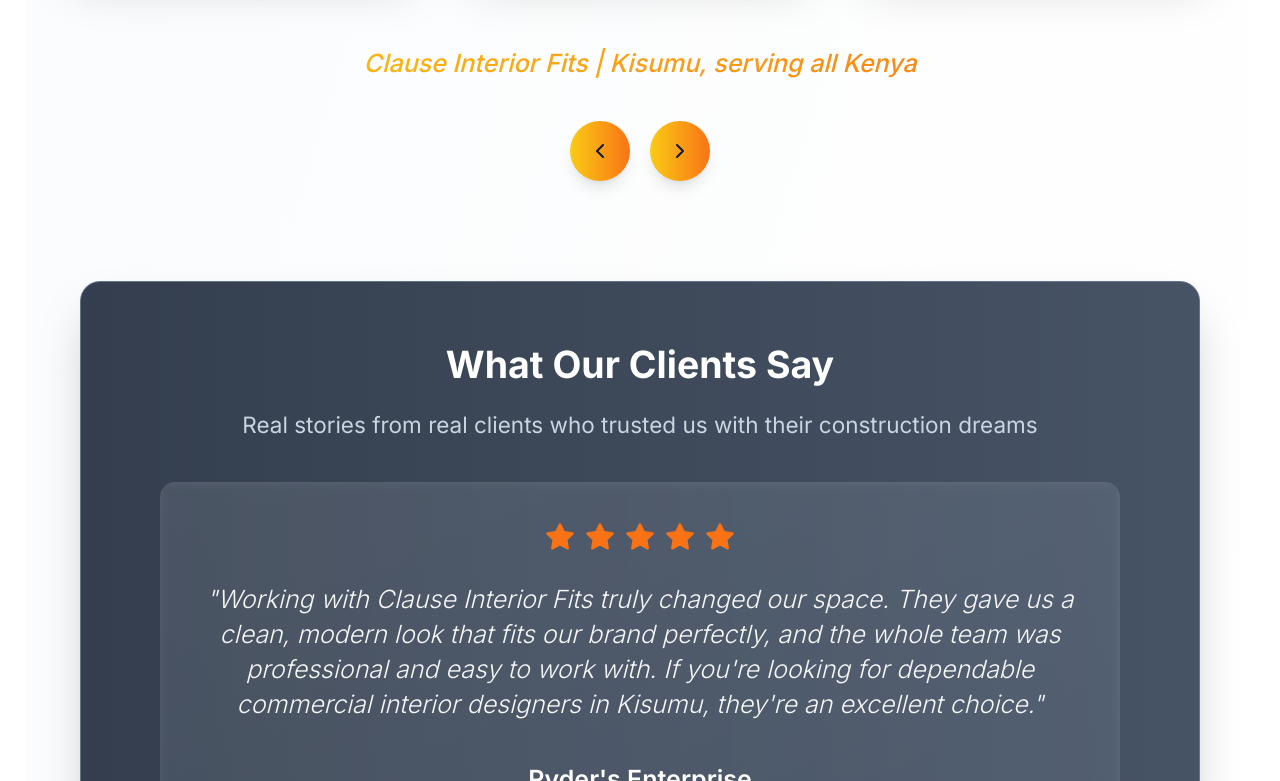
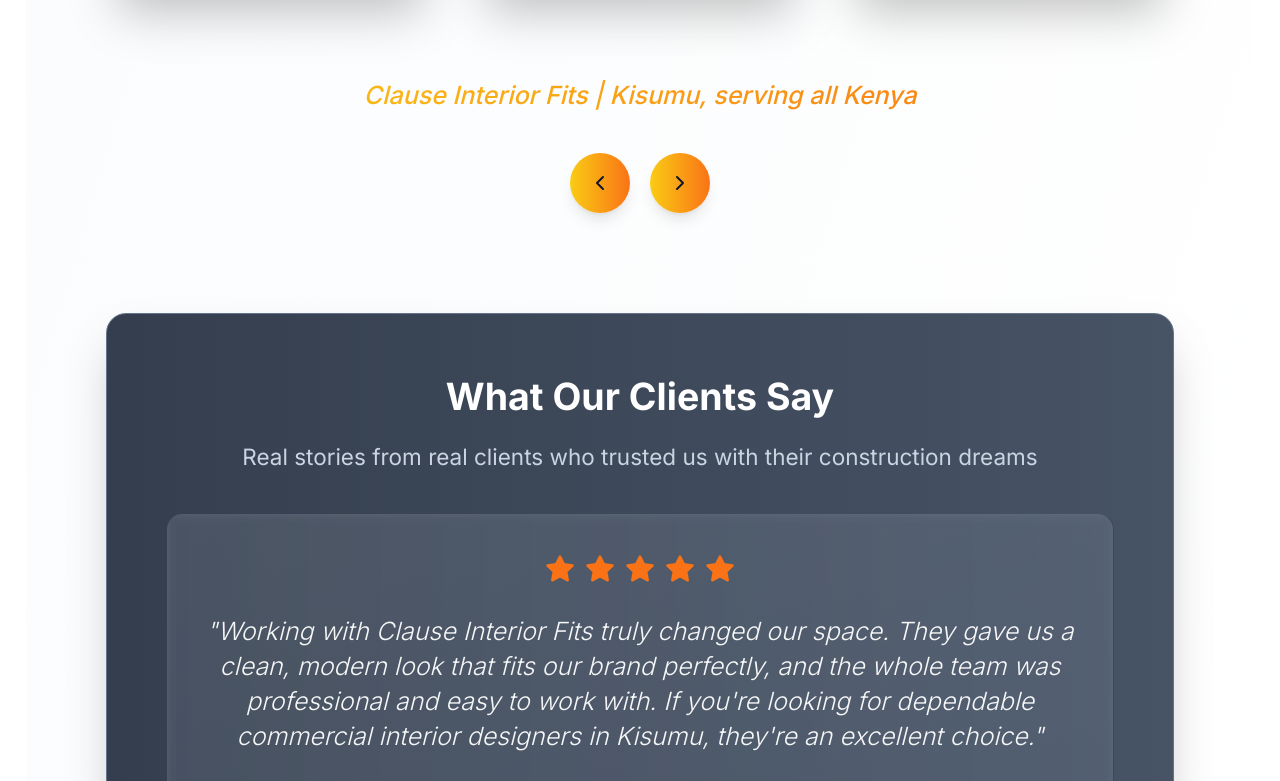
Before and after one commit to kevwasonga/K_Builders, a React (Vite) app: page / in a window 1280 px wide. Shown: the part 5331-6112 px from the top of the page. Built offline with nearby package versions, Linux system fonts and the light colour scheme.

Commit message:
Reduce screen margins on big screens

```diff
--- a/src/components/Projects.tsx
+++ b/src/components/Projects.tsx
@@ -608,7 +608,7 @@
         <div className="absolute bottom-20 left-10 w-48 h-48 bg-gradient-to-br from-yellow-400/20 to-orange-500/20 rounded-full animate-float-delayed"></div>
       </div>
 
-      <div className="max-w-7xl mx-auto px-4 sm:px-6 lg:px-8 relative z-10">
+      <div className="max-w-full 2xl:max-w-[1920px] mx-auto px-4 sm:px-6 lg:px-12 xl:px-16 2xl:px-20 relative z-10">
         {/* Header */}
         <div className="text-center mb-4 sm:mb-6 md:mb-8">
           <div className="inline-block px-4 py-2 bg-gradient-to-r from-yellow-400 to-orange-500 text-slate-900 text-sm font-bold rounded-full mb-6">
```
